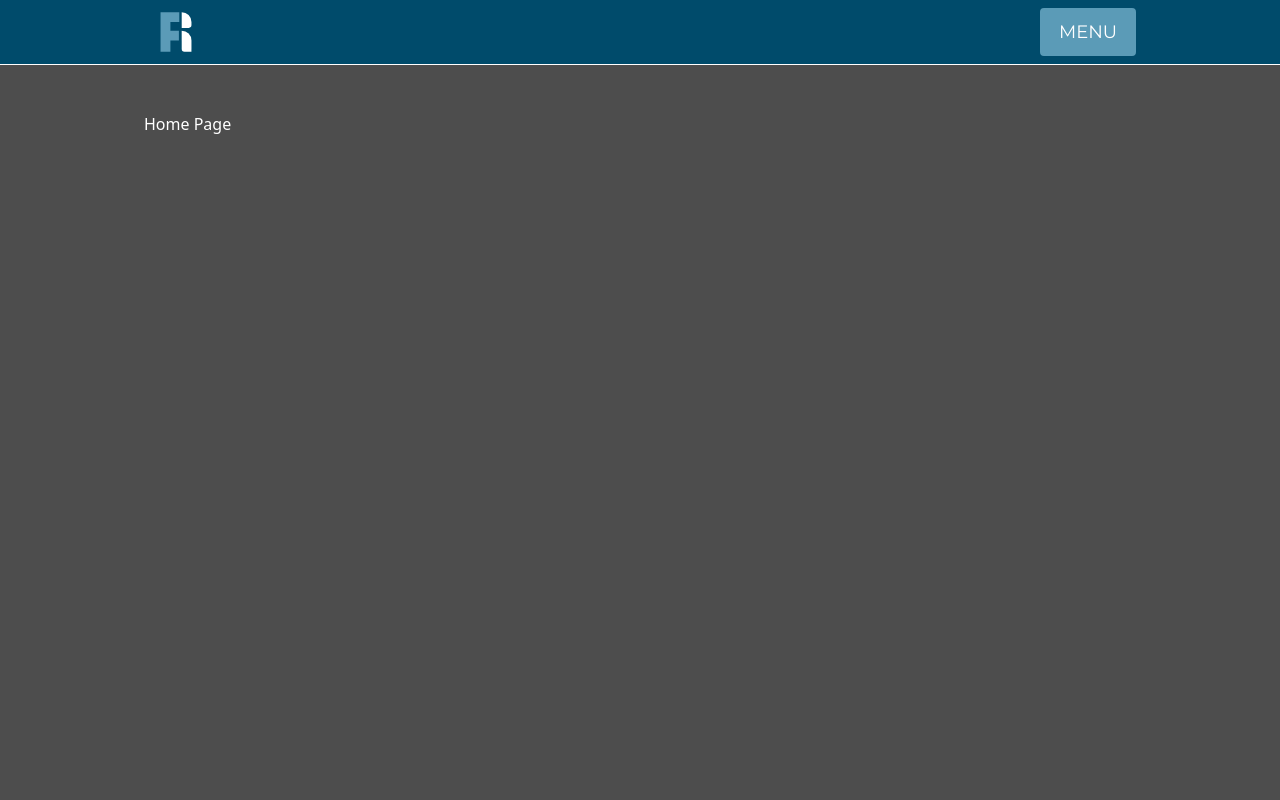
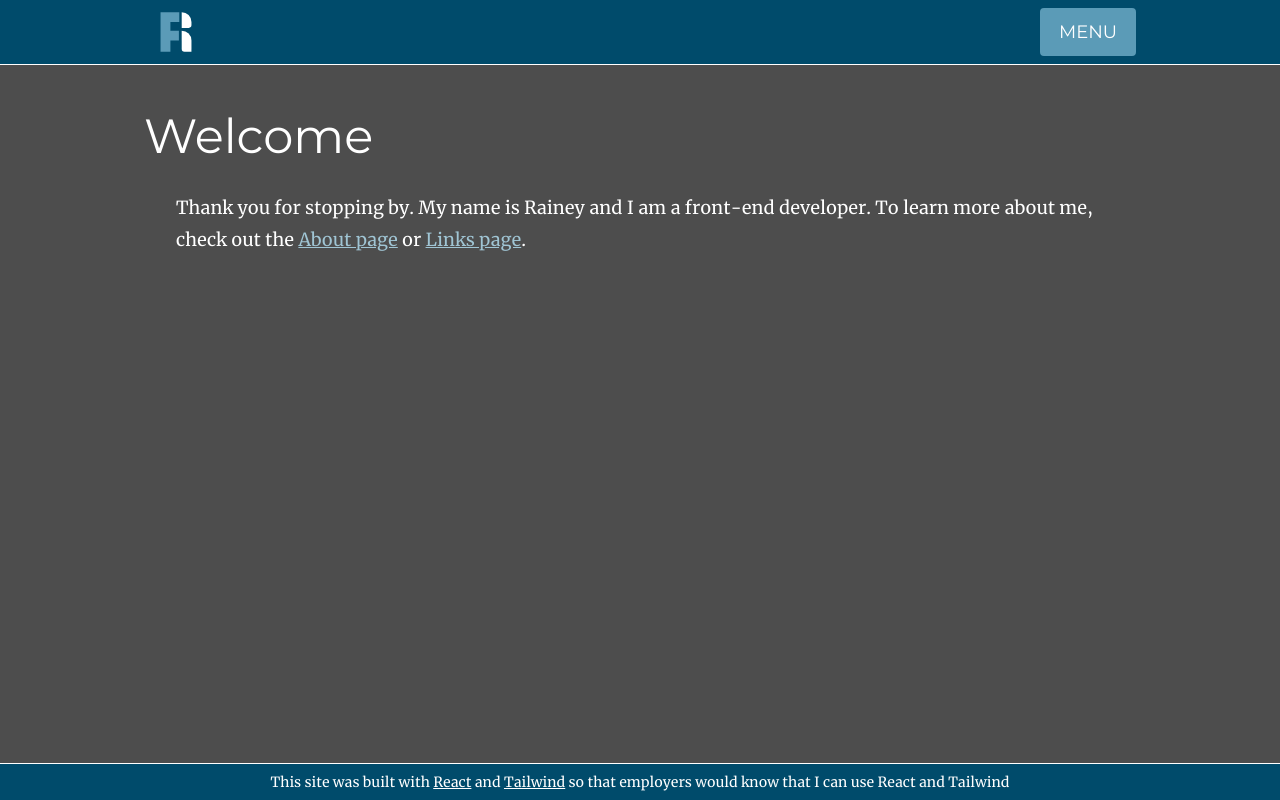
Before and after one commit to raineyf/portfolio, a React (Create React App) app: page / in a window 1280 px wide. Built offline with nearby package versions, Linux system fonts and the light colour scheme.

Commit message:
add footer component and simple copy

```diff
--- a/src/App.js
+++ b/src/App.js
@@ -2,6 +2,7 @@ import React from "react";
 import { BrowserRouter as Router, Switch, Route, Link } from "react-router-dom";
 import "./App.css";
 import Header from "./components/Header";
+import Footer from "./components/Footer";
 import Home from "./pages/Home";
 import About from "./pages/About";
 import Links from "./pages/Links";
@@ -11,7 +12,7 @@ function App() {
     return (
         <Router>
             <Header />
-            <main className="bg-gray text-white pt-16 min-h-screen">
+            <main className="bg-gray text-white pt-16 min-h-screen font-merriweather">
                 <div className="max-w-5xl container py-12">
                     <Switch>
                         <Route path="/about" component={About} />
@@ -21,6 +22,7 @@ function App() {
                     </Switch>
                 </div>
             </main>
+            <Footer />
         </Router>
     );
 }
--- /dev/null
+++ b/src/components/Footer.js
@@ -0,0 +1,31 @@
+import React from "react";
+
+function Footer() {
+    return (
+        <footer className="bg-blue border-t border-white fixed bottom-0 w-full p-2 font-merriweather">
+            <p className="text-white text-sm text-center">
+                This site was built with{" "}
+                <a
+                    href="https://reactjs.org/"
+                    target="_blank"
+                    rel="noreferrer"
+                    className="underline"
+                >
+                    React
+                </a>{" "}
+                and{" "}
+                <a
+                    href="https://tailwindcss.com/"
+                    target="_blank"
+                    rel="noreferrer"
+                    className="underline"
+                >
+                    Tailwind
+                </a>{" "}
+                so that employers would know that I can use React and Tailwind
+            </p>
+        </footer>
+    );
+}
+
+export default Footer;
--- a/src/pages/About.js
+++ b/src/pages/About.js
@@ -1,5 +1,16 @@
+import React from "react";
+
 function About() {
-    return <h1>About Page</h1>;
+    return (
+        <section aria-labelledby="about-heading">
+            <h1 className="font-montserrat text-5xl mb-8" id="about-heading">
+                About Me
+            </h1>
+            <p className="px-8 text-lg leading-8">
+                This is some about me copy.
+            </p>
+        </section>
+    );
 }
 
 export default About;
--- a/src/pages/Error.js
+++ b/src/pages/Error.js
@@ -1,5 +1,22 @@
+import React from "react";
+import { Link } from "react-router-dom";
+
 function Error() {
-    return <h1>Error Page</h1>;
+    return (
+        <section aria-labelledby="error-heading">
+            <h1 className="font-montserrat text-5xl mb-8" id="error-heading">
+                404 - this page doesn't exist
+            </h1>
+            <p className="px-8 text-lg leading-8">
+                I'm not sure how you got here, but this page doesn't exist. Want
+                to go to the{" "}
+                <Link to="/" className="underline text-blue-lighter">
+                    Home page
+                </Link>
+                ?
+            </p>
+        </section>
+    );
 }
 
 export default Error;
--- a/src/pages/Home.js
+++ b/src/pages/Home.js
@@ -1,5 +1,26 @@
+import React from "react";
+import { Link } from "react-router-dom";
+
 function Home() {
-    return <h1>Home Page</h1>;
+    return (
+        <section aria-labelledby="home-heading">
+            <h1 className="font-montserrat text-5xl mb-8" id="home-heading">
+                Welcome
+            </h1>
+            <p className="px-8 text-lg leading-8">
+                Thank you for stopping by. My name is Rainey and I am a
+                front-end developer. To learn more about me, check out the{" "}
+                <Link to="/about" className="underline text-blue-lighter">
+                    About page
+                </Link>{" "}
+                or{" "}
+                <Link to="/links" className="underline text-blue-lighter">
+                    Links page
+                </Link>
+                .
+            </p>
+        </section>
+    );
 }
 
 export default Home;
--- a/src/pages/Links.js
+++ b/src/pages/Links.js
@@ -1,5 +1,30 @@
+import React from "react";
+
 function Links() {
-    return <h1>Links Page</h1>;
+    return (
+        <section aria-labelledby="links-heading">
+            <h1 className="font-montserrat text-5xl mb-8" id="links-heading">
+                More Links
+            </h1>
+            <ul className="px-8 text-lg leading-8">
+                <li>
+                    <a href="" target="_blank" rel="noreferrer">
+                        GitHub
+                    </a>
+                </li>
+                <li>
+                    <a href="" target="_blank" rel="noreferrer">
+                        CodePen
+                    </a>
+                </li>
+                <li>
+                    <a href="" target="_blank" rel="noreferrer">
+                        LinkedIn
+                    </a>
+                </li>
+            </ul>
+        </section>
+    );
 }
 
 export default Links;
--- a/tailwind.config.js
+++ b/tailwind.config.js
@@ -17,6 +17,7 @@ module.exports = {
                 dark: "#004B6B",
                 DEFAULT: "#004B6B",
                 light: "#5B9BB7",
+                lighter: "#A0C5D4",
             },
             white: "#fff",
             gray: "#4D4D4D",
```
Also changed, not shown: 1 other file (tests, documents, lock files or other folders).
